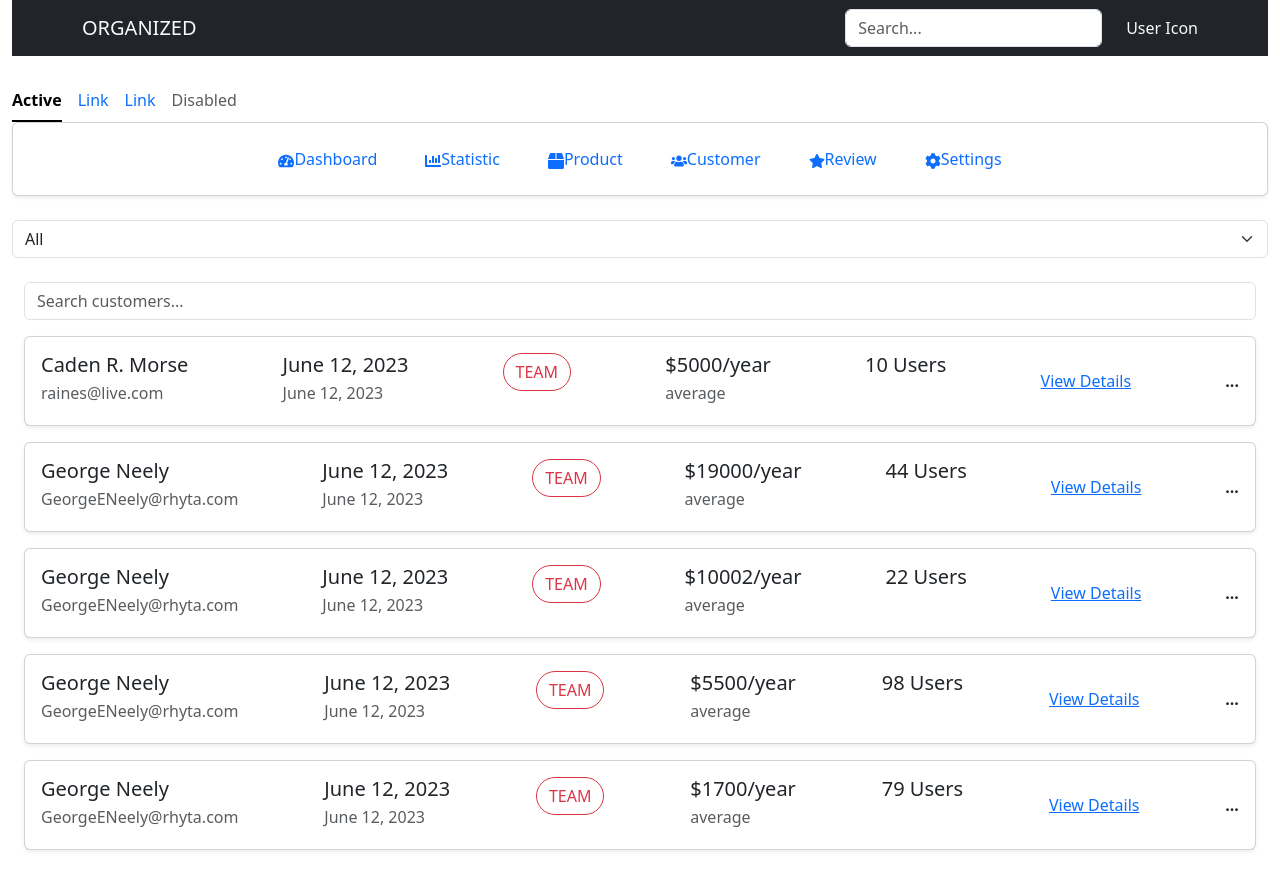
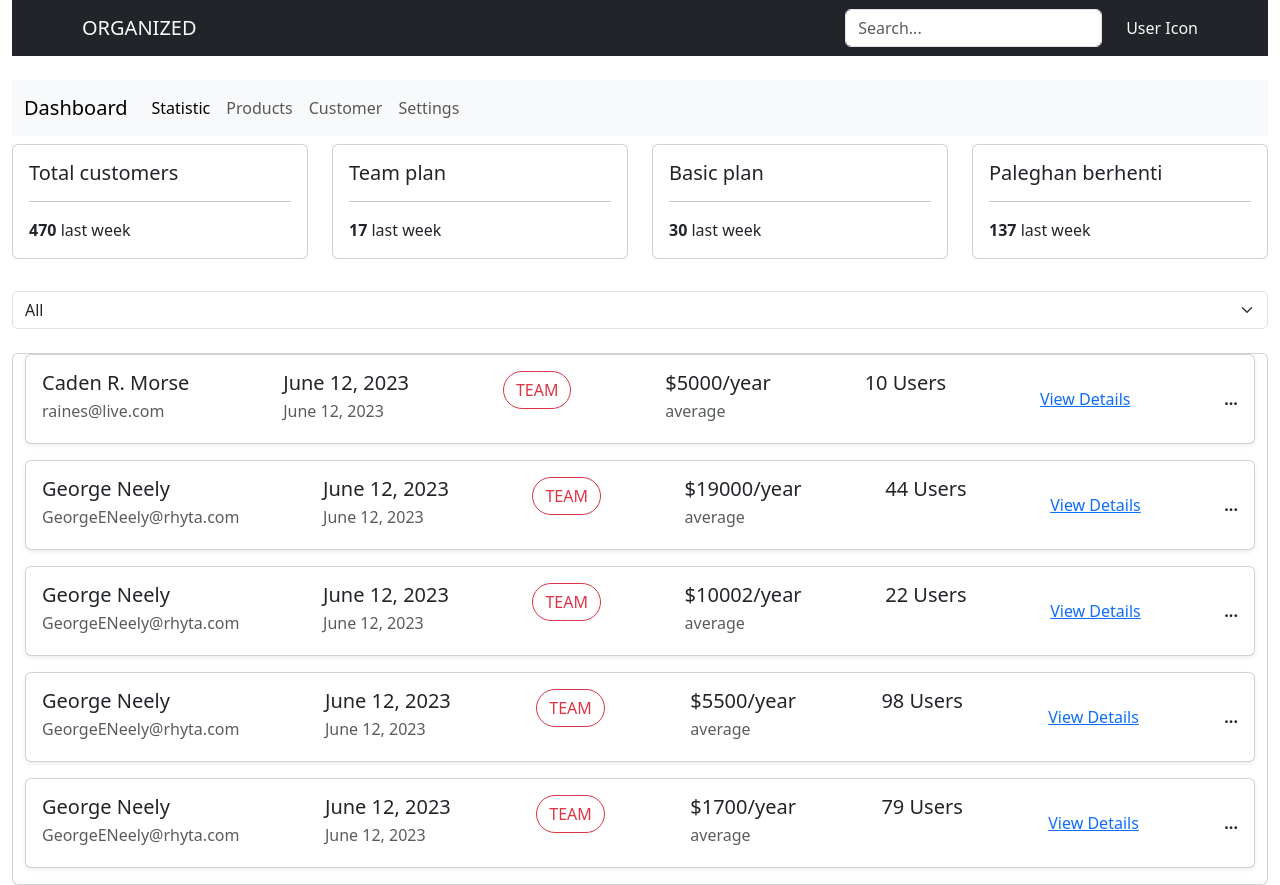
Before and after one commit to swasty-jay/customer-dashboard-, a React (Vite) app: page / in a window 1280 px wide. Built offline with nearby package versions, Linux system fonts and the light colour scheme.

Commit message:
third commit

```diff
--- a/package.json
+++ b/package.json
@@ -11,6 +11,7 @@
   },
   "dependencies": {
     "bootstrap": "^5.3.3",
+    "bootstrap-icons": "^1.11.3",
     "react": "^18.3.1",
     "react-bootstrap": "^2.10.5",
     "react-dom": "^18.3.1",
--- a/src/App.jsx
+++ b/src/App.jsx
@@ -17,13 +17,10 @@ function App() {
 
   return (
     <div className="App container-fluid">
-      <MyNavbar />
-      <UnderlineNav />
-
+      <MyNavbar /> <UnderlineNav />
       <Sidebar />
-      <div>
-        {<custlist />}
-        <FilterBar filterStatus={filterStatus} />
+      <FilterBar filterStatus={filterStatus} />
+      <div className="card">
         <CustomerList statusFilter={statusFilter} />
       </div>
     </div>
--- a/src/components/HorizontalNavCard.jsx
+++ b/src/components/HorizontalNavCard.jsx
@@ -13,48 +13,56 @@ import {
 
 const HorizontalNavCard = () => {
   return (
-    <Card className="shadow-sm">
-      <Card.Body>
-        <Nav className="justify-content-center" variant="pills">
-          <Nav.Item className="mx-2">
-            <Nav.Link href="#dashboard">
-              <FaTachometerAlt className="mr-2" />
-              Dashboard
-            </Nav.Link>
-          </Nav.Item>
-          <Nav.Item className="mx-2">
-            <Nav.Link href="#statistic">
-              <FaChartBar className="mr-2" />
-              Statistic
-            </Nav.Link>
-          </Nav.Item>
-          <Nav.Item className="mx-2">
-            <Nav.Link href="#product">
-              <FaBox className="mr-2" />
-              Product
-            </Nav.Link>
-          </Nav.Item>
-          <Nav.Item className="mx-2">
-            <Nav.Link href="#customer">
-              <FaUsers className="mr-2" />
-              Customer
-            </Nav.Link>
-          </Nav.Item>
-          <Nav.Item className="mx-2">
-            <Nav.Link href="#review">
-              <FaStar className="mr-2" />
-              Review
-            </Nav.Link>
-          </Nav.Item>
-          <Nav.Item className="mx-2">
-            <Nav.Link href="#settings">
-              <FaCog className="mr-2" />
-              Settings
-            </Nav.Link>
-          </Nav.Item>
-        </Nav>
-      </Card.Body>
-    </Card>
+    <div class="row py-2">
+      <div class="col-sm-3 mb-3 mb-sm-0">
+        <div class="card">
+          <div class="card-body">
+            <h5 class="card-title">Total customers</h5>
+            <hr />
+            <p class="card-text">
+              <strong>470</strong> <span>last week</span>
+            </p>
+          </div>
+        </div>
+      </div>
+
+      <div class="col-sm-3 mb-3 mb-sm-0">
+        <div class="card">
+          <div class="card-body">
+            <h5 class="card-title">Team plan</h5>
+            <hr />
+            <p class="card-text">
+              <strong>17</strong> <span>last week</span>
+            </p>
+          </div>
+        </div>
+      </div>
+
+      <div class="col-sm-3 mb-3 mb-sm-0">
+        <div class="card">
+          <div class="card-body">
+            <h5 class="card-title">Basic plan</h5>
+            <hr />
+            <p class="card-text">
+              {" "}
+              <strong>30</strong> <span>last week</span>
+            </p>
+          </div>
+        </div>
+      </div>
+
+      <div class="col-sm-3">
+        <div class="card">
+          <div class="card-body">
+            <h5 class="card-title">Paleghan berhenti</h5>
+            <hr />
+            <p class="card-text">
+              <strong>137</strong> <span>last week</span>
+            </p>
+          </div>
+        </div>
+      </div>
+    </div>
   );
 };
 
--- a/src/components/customerList.jsx
+++ b/src/components/customerList.jsx
@@ -13,13 +13,13 @@ const CustomerList = () => {
   const custlist = <h3>Customer List</h3>;
   return (
     <div className="container-fluid">
-      <FormControl
+      {/* <FormControl
         type="text"
         placeholder="Search customers..."
         className="mb-3"
         value={searchQuery}
         onChange={(e) => setSearchQuery(e.target.value)}
-      />
+      /> */}
       <Row>
         {filteredCustomers.map((customer) => (
           <Col key={customer.id} lg={12}>
--- a/src/components/filterBar.jsx
+++ b/src/components/filterBar.jsx
@@ -11,7 +11,7 @@ const FilterBar = ({ filterStatus }) => {
   };
 
   return (
-    <div className="mb-4 mt-4 justify-content-end">
+    <div className="py-4 justify-content-end">
       <Form.Select value={selectedStatus} onChange={handleFilter}>
         <option value="All">All</option>
         <option value="Active">Active</option>
--- a/src/components/tabs.jsx
+++ b/src/components/tabs.jsx
@@ -3,28 +3,48 @@ import React from "react";
 
 const UnderlineNav = () => {
   return (
-    <ul className="nav nav-underline">
-      <li className="nav-item">
-        <a className="nav-link active" aria-current="page" href="#">
-          Active
+    <nav class="navbar navbar-expand-lg bg-body-tertiary mt-0">
+      <div class="container-fluid py-0">
+        <a class="navbar-brand" href="#">
+          Dashboard
+        </a>
+        <button
+          class="navbar-toggler"
+          type="button"
+          data-bs-toggle="collapse"
+          data-bs-target="#navbarNav"
+          aria-controls="navbarNav"
+          aria-expanded="false"
+          aria-label="Toggle navigation"
+        >
+          <span class="navbar-toggler-icon"></span>
+        </button>
+        <div class="collapse navbar-collapse" id="navbarNav">
+          <ul class="navbar-nav">
+            <li class="nav-item">
+              <a class="nav-link active" aria-current="page" href="#">
+                Statistic
               </a>
             </li>
-      <li className="nav-item">
-        <a className="nav-link" href="#">
-          Link
+            <li class="nav-item">
+              <a class="nav-link" href="#">
+                Products
               </a>
             </li>
-      <li className="nav-item">
-        <a className="nav-link" href="#">
-          Link
+            <li class="nav-item">
+              <a class="nav-link" href="#">
+                Customer
               </a>
             </li>
-      <li className="nav-item">
-        <a className="nav-link disabled" aria-disabled="true">
-          Disabled
+            <li class="nav-item">
+              <a class="nav-link " aria-disabled="page">
+                Settings
               </a>
             </li>
           </ul>
+        </div>
+      </div>
+    </nav>
   );
 };
 
```
Also changed, not shown: 1 other file (tests, documents, lock files or other folders). Lines whose indentation alone changed are shown as unchanged.
